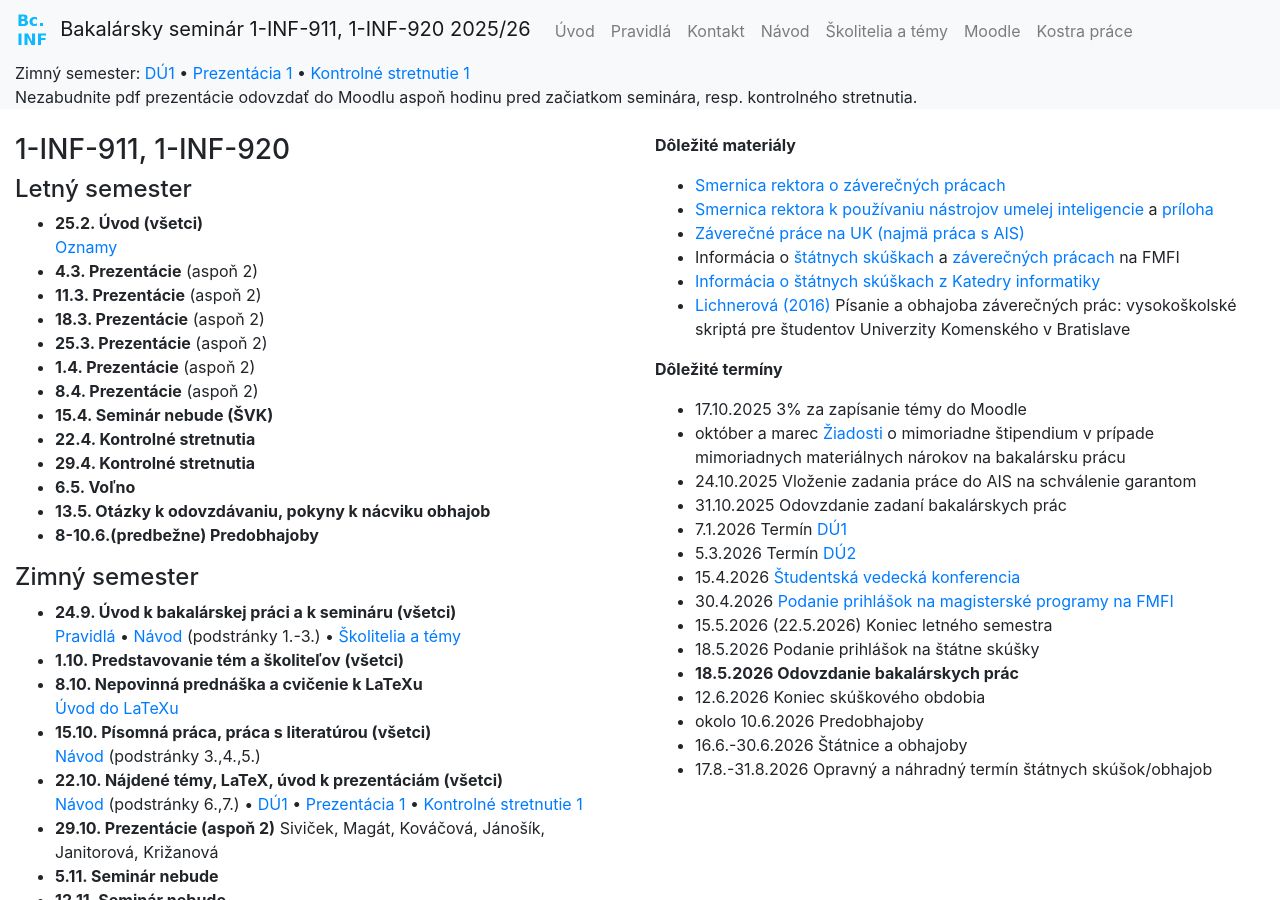
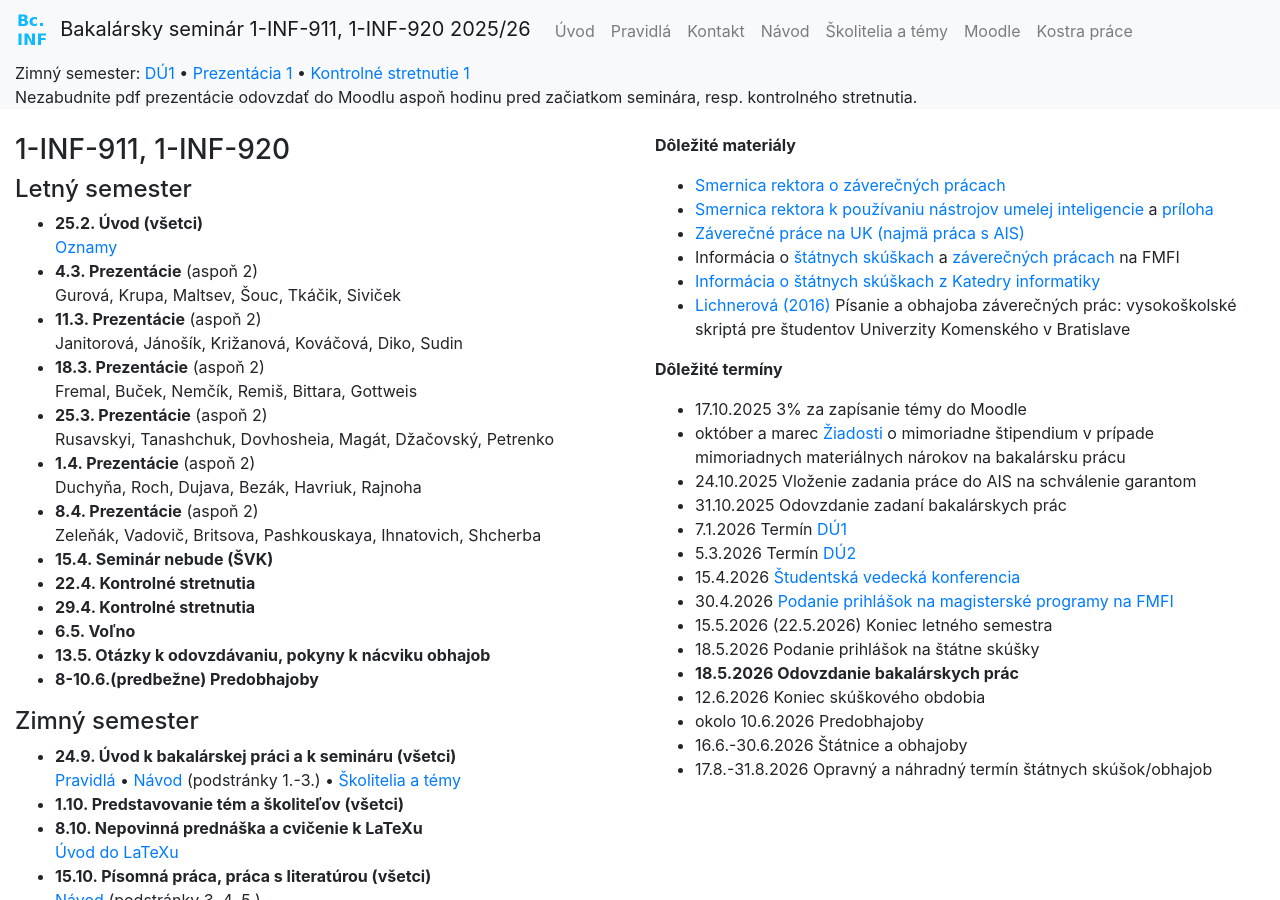
Before and after one commit to bbrejova/bcinf, a Jekyll site: the page built from index.md, in a window 1280 px wide and 900 px high. Built offline with Jekyll 4.4.1, drawn with Linux system fonts in a browser that asks for light colours; nearby versions of some CDN libraries.

Commit message:
LS rozpis

```diff
--- a/index.md
+++ b/index.md
@@ -10,12 +10,18 @@ layout: index
 
 * **25.2. Úvod (všetci)**<br>
 [Oznamy](./Oznamy_február.md)
-* **4.3. Prezentácie** (aspoň 2)
-* **11.3. Prezentácie** (aspoň 2)
-* **18.3. Prezentácie** (aspoň 2)
-* **25.3. Prezentácie** (aspoň 2)
-* **1.4. Prezentácie** (aspoň 2)
-* **8.4. Prezentácie** (aspoň 2)
+* **4.3. Prezentácie** (aspoň 2)<br>
+Gurová, Krupa, Maltsev, Šouc, Tkáčik, Siviček
+* **11.3. Prezentácie** (aspoň 2)<br>
+Janitorová, Jánošík, Križanová, Kováčová, Diko, Sudin
+* **18.3. Prezentácie** (aspoň 2)<br>
+Fremal, Buček, Nemčík, Remiš, Bittara, Gottweis
+* **25.3. Prezentácie** (aspoň 2)<br>
+Rusavskyi, Tanashchuk, Dovhosheia, Magát, Džačovský, Petrenko
+* **1.4. Prezentácie** (aspoň 2)<br>
+Duchyňa, Roch, Dujava, Bezák, Havriuk, Rajnoha
+* **8.4. Prezentácie** (aspoň 2)<br>
+Zeleňák, Vadovič, Britsova, Pashkouskaya, Ihnatovich, Shcherba
 * **15.4. Seminár nebude (ŠVK)**
 * **22.4. Kontrolné stretnutia**
 * **29.4. Kontrolné stretnutia**
```
